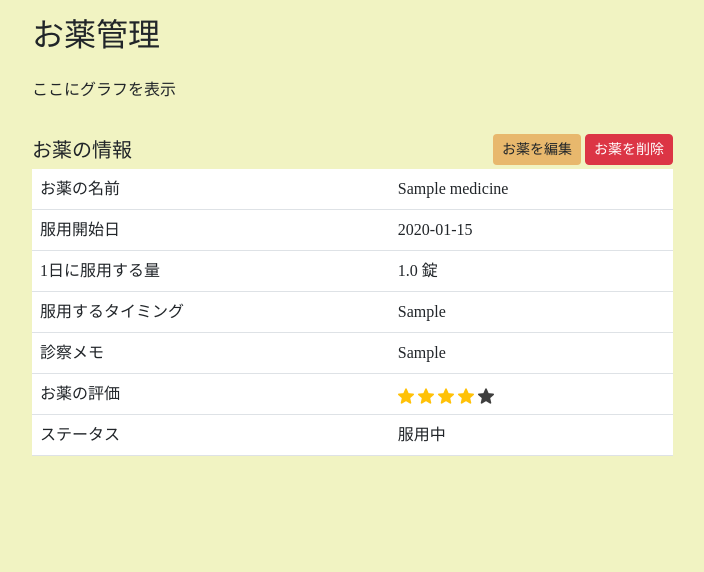
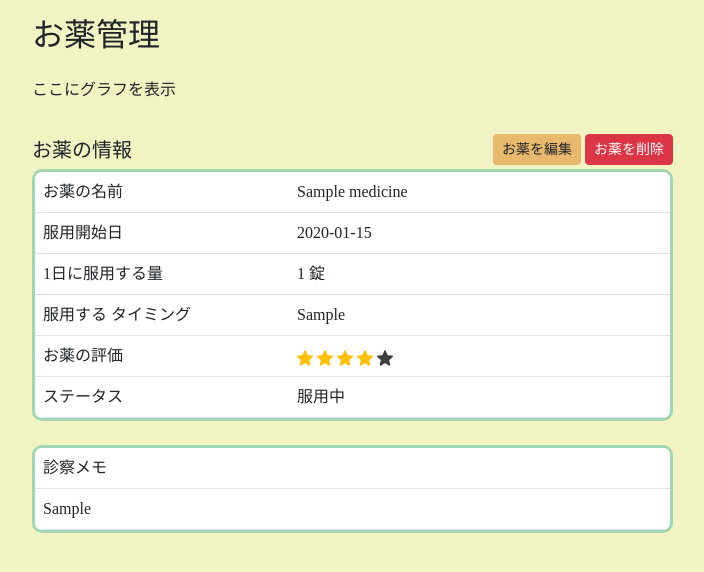
Before and after one commit to Erika0701momo/MyPillBox, a Flask app: template app/templates/medicine_detail.html in a window 1280 px wide. Shown: the part 56-628 px from the top of the page, without its empty margins (50-754 px from the left). Run offline with Flask 3, Linux system fonts and the light colour scheme; tables that the repository leaves empty hold one stand-in row (values such as "Sample post"); the template is opened without the code that fills it: values that come from a table or form of the project are taken from there, most other values are stand-ins (such as "Sample title", 1, 10 or a date in 2020); some libraries are stand-ins or nearby versions; some web fonts are replaced.

Commit message:
お薬詳細ページ float問題解決、Noneやデータなしの時の表示を調整、テーブル見た目整える、診察メモを別テーブルへ、レスポンシブ対応途中

```diff
--- a/app/templates/base.html
+++ b/app/templates/base.html
@@ -77,6 +77,27 @@
       .sort-submit {
         margin-right: .30rem;
       }
+      .table {
+        border: 3px #A1D6B2 solid;
+        border-collapse: separate;
+        border-spacing: 0;
+        border-radius: 10px;
+        overflow: hidden;
+      }
+      .table td {
+        border-bottom: 1px #dee2e6 solid;
+      }
+
+      @media screen and (min-width: 430px) {
+        .sp-br {
+          display: none;
+        }
+      }
+      @media screen and (max-width: 429px) {
+        .sp-br {
+          display: inline;
+        }
+      }
     </style>
   </head>
   <body>
--- a/app/templates/medicine_detail.html
+++ b/app/templates/medicine_detail.html
@@ -7,7 +7,7 @@
     </div>
   </div>
   <div class="row">
-    <div class="col-12 col-lg-7 mb-3">
+    <div class="col-12 col-lg-7 mb-2">
       <div class="mb-1 d-flex justify-content-between align-items-center">
         <h5 class="mb-0">お薬の情報</h5>
         <div>
@@ -17,19 +17,20 @@
       </div>
       <table class="table table-hover">
         <tr>
-          <td>お薬の名前</td>
-          <td>{{ medicine.name }}</td>
+          <td style="width: 40%;">お薬の名前</td>
+          <td style="width: 60%;">{{ medicine.name }}</td>
         </tr>
         <tr>
-          <td>服用開始日</td>
-          <td>{{ medicine.taking_start_date }}</td>
+          <td style="width: 40%;">服用開始日</td>
+          <td style="width: 60%;">{{ medicine.taking_start_date }}</td>
         </tr>
         <tr>
-          <td>1日に服用する量</td>
-          <td>
+          <td style="width: 40%;">1日に服用する量</td>
+          <td style="width: 60%;">
             {% if not medicine.dose_per_day %}
-              0
-            {% elif medicine.dose_per_day.split(".")[1] == 0 %}
+              -
+              <!-- 一日に服用する量が1.0など小数点以下が0であれば数値に変換 -->
+            {% elif (medicine.dose_per_day|string).split(".")[1] == "0" %}
               {{ medicine.dose_per_day|int }}
             {% else %}
               {{ medicine.dose_per_day }}
@@ -38,16 +39,16 @@
           </td>
         </tr>
         <tr>
-          <td class="text-nowrap">服用するタイミング</td>
-          <td>{{ medicine.taking_timing }}</td>
+          <td style="width: 40%;">
+            服用する
+            <span class="sp-br"></span>
+            タイミング
+          </td>
+          <td style="width: 60%;">{{ medicine.taking_timing or "-" }}</td>
         </tr>
         <tr>
-          <td>診察メモ</td>
-          <td>{{ medicine.memo }}</td>
-        </tr>
-        <tr>
-          <td>お薬の評価</td>
-          <td>
+          <td style="width: 40%;">お薬の評価</td>
+          <td style="width: 60%;">
             {% for i in range(0, medicine.rating) %}
               <img src="{{ url_for('static', filename='images/star_on.png') }}"
                    class="star-display rating-checked"
@@ -63,8 +64,8 @@
           </td>
         </tr>
         <tr>
-          <td>ステータス</td>
-          <td>
+          <td style="width: 40%;">ステータス</td>
+          <td style="width: 60%;">
             {% if medicine.is_active == True %}
               服用中
             {% else %}
@@ -75,4 +76,16 @@
       </table>
     </div>
   </div>
+  <div class="row">
+    <div class="col-12 col-lg-7 mb-3">
+      <table class="table table-hover">
+        <tr>
+          <td>診察メモ</td>
+        </tr>
+        <tr>
+          <td>{{ medicine.memo or "-" }}</td>
+        </tr>
+      </table>
+    </div>
+  </div>
 {% endblock content %}
```
Also changed, not shown: app.db.
